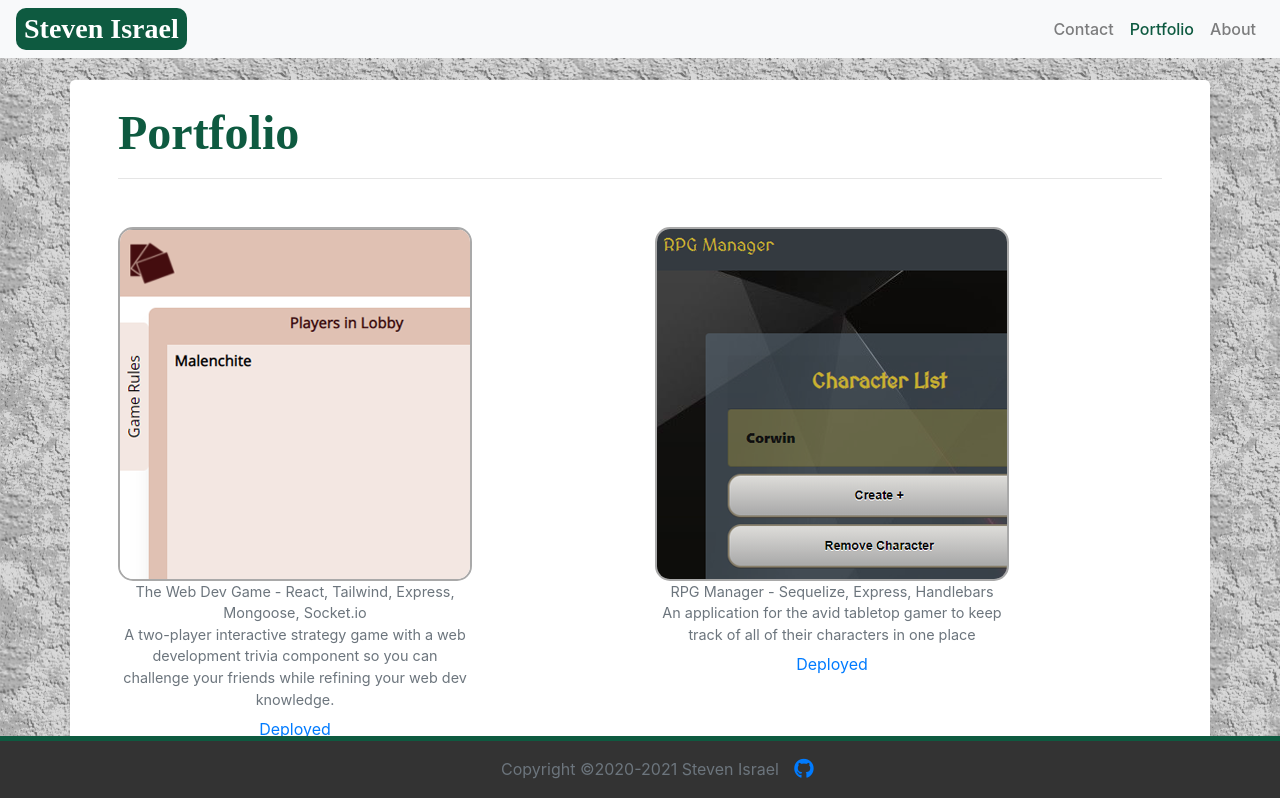
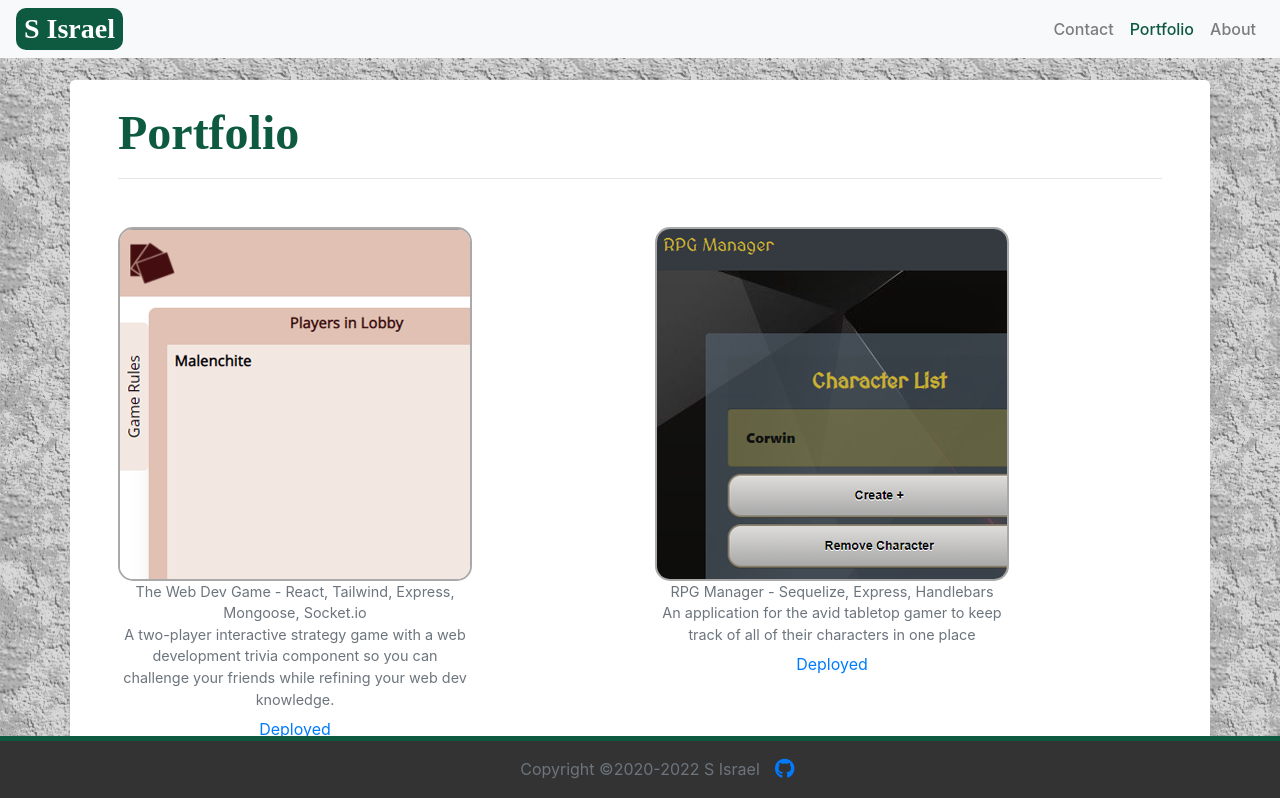
Before and after one commit to malenchite/malenchite.github.io, a React (Create React App) app: page /#/portfolio in a window 1280 px wide. Shown: the top 798 px of the page. Built offline with nearby package versions, Linux system fonts and the light colour scheme.

Commit message:
Updated packages and corrected name

```diff
--- a/src/components/Footer/index.js
+++ b/src/components/Footer/index.js
@@ -4,7 +4,7 @@ function Footer() {
   return (
     <footer className="footer mt-auto py-3 fixed-bottom">
       <div className="container text-center">
-        <span className="text-muted">Copyright &copy;2020-2021 Steven Israel </span>
+        <span className="text-muted">Copyright &copy;2020-2022 S Israel </span>
         <button className="gh-button">
           <a href="https://github.com/malenchite/malenchite.github.io" target="_blank" rel="noreferrer">
             <i className="fab fa-github gh-icon"></i><span className="sr-only"> GitHub Repo</span>
--- a/src/components/Header/index.js
+++ b/src/components/Header/index.js
@@ -12,7 +12,7 @@ function Header() {
   return (
     <header>
       <nav className="navbar navbar-expand-lg navbar-light bg-light fixed-top">
-        <Link to="/" className="title-name" onClick={collapseNav} replace>Steven Israel</Link>
+        <Link to="/" className="title-name" onClick={collapseNav} replace>S Israel</Link>
         <button className="navbar-toggler" type="button" aria-expanded={!isNavCollapsed ? true : false} aria-label="Toggle navigation" onClick={toggleNavCollapse}>
           <span className="navbar-toggler-icon"></span>
         </button>
--- a/src/pages/About.js
+++ b/src/pages/About.js
@@ -3,7 +3,7 @@ import portrait from "../images/portrait.png";
 import "./About.css"
 
 function About () {
-  document.title = "Steven Israel | About";
+  document.title = "S Israel | About";
   return (
     <Container>
       <section>
--- a/src/pages/Contact.js
+++ b/src/pages/Contact.js
@@ -2,7 +2,7 @@ import Container from "../components/Container";
 import ContactForm from "../components/ContactForm"
 
 function Contact() {
-  document.title = "Steven Israel | Contact";
+  document.title = "S Israel | Contact";
 
   return (
     <Container>
--- a/src/pages/Portfolio.js
+++ b/src/pages/Portfolio.js
@@ -3,7 +3,7 @@ import projectInfo from "../data/projectInfo"
 import PortfolioRow from "../components/PortfolioRow"
 
 function Portfolio() {
-  document.title = "Steven Israel | Portfolio";
+  document.title = "S Israel | Portfolio";
 
   /* Construct list of rows with 1-2 projects each */
   const createRows = () => {
```
